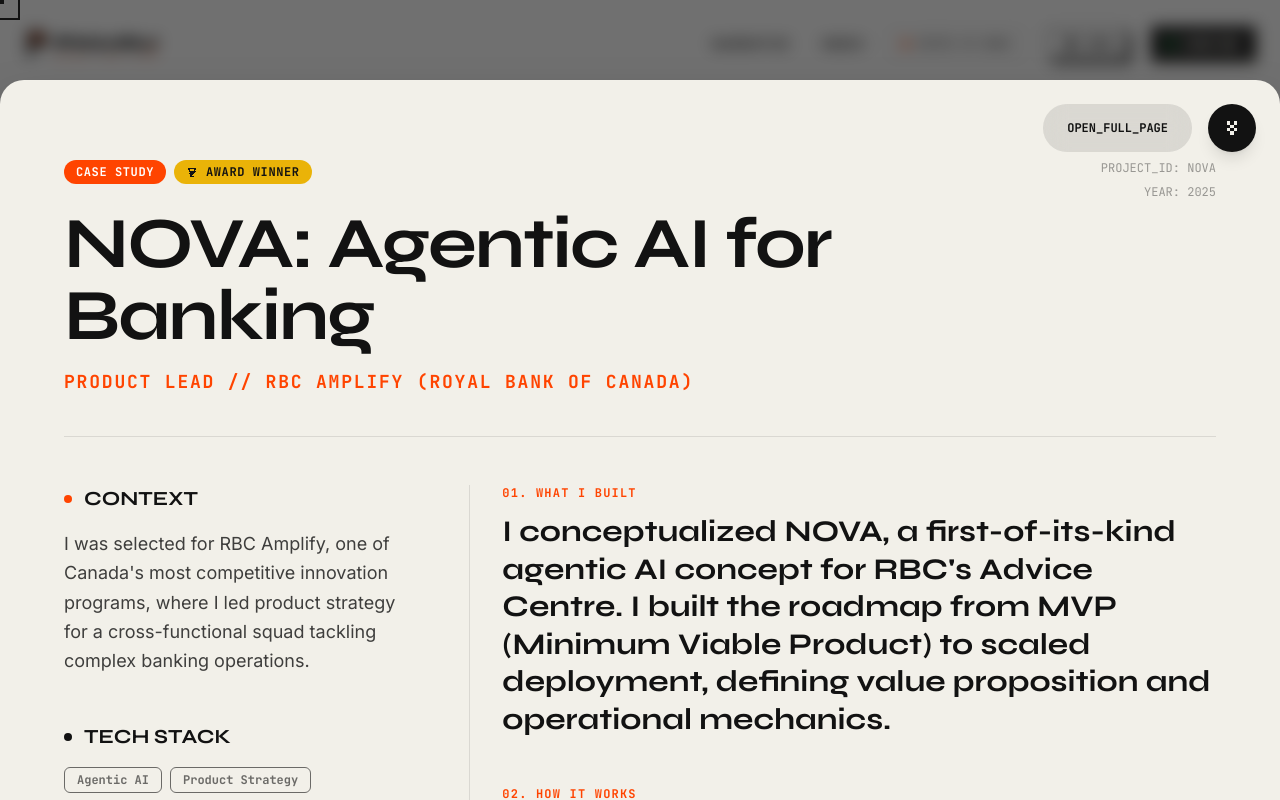
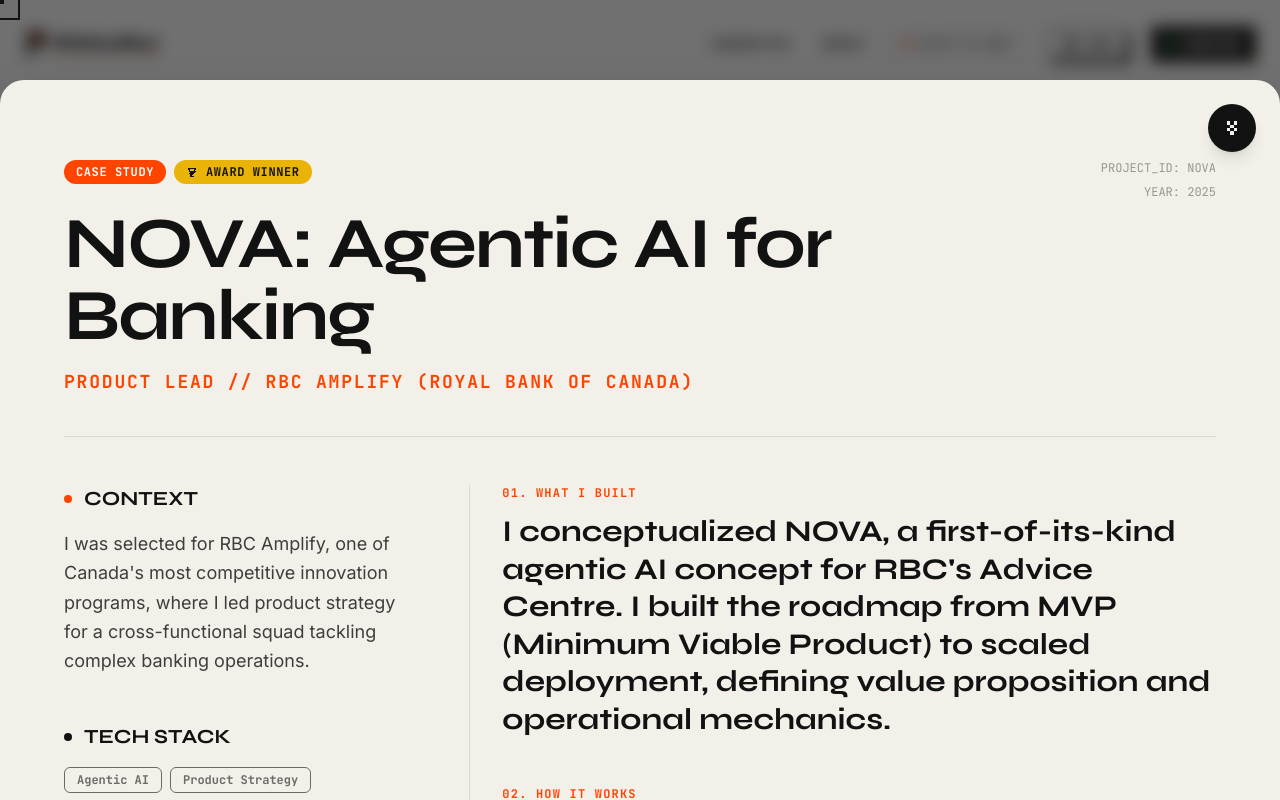
Before and after one commit to A-Pamimo/pamimo_com, a Next.js app: page / in a window 1280 px wide. Both pictures are taken after a click on the element 440 px from the left and 2113 px from the top of the page. Shown: the part 1713-2513 px from the top of the page. Built offline with nearby package versions, Linux system fonts and the light colour scheme.

Commit message:
Remove 'Open Full Page' button from project modal
Simplified the project modal header by removing the full page link button.
Users can now only close the modal, keeping the UI cleaner and more focused.

```diff
--- a/components/ProjectModal.tsx
+++ b/components/ProjectModal.tsx
@@ -45,13 +45,7 @@
             className="relative w-full max-w-7xl h-[90vh] bg-cream dark:bg-zinc rounded-t-3xl overflow-hidden pointer-events-auto flex flex-col shadow-2xl shadow-black/50"
         >
             {/* Header / Close Button */}
-            <div className="absolute top-6 right-6 z-50 flex gap-4">
-                 <a
-                    href={`/work/${project.id}`}
-                    className="bg-ink/10 text-ink dark:bg-white/10 dark:text-white h-12 px-6 rounded-full flex items-center justify-center hover:bg-pop hover:text-white dark:hover:bg-pop dark:hover:text-white transition-colors cursor-hoverable font-mono text-xs font-bold backdrop-blur-md"
-                 >
-                    OPEN_FULL_PAGE
-                 </a>
+            <div className="absolute top-6 right-6 z-50">
                  <button
                     onClick={onClose}
                     className="bg-ink text-cream dark:bg-white dark:text-ink w-12 h-12 rounded-full flex items-center justify-center hover:bg-pop hover:text-white dark:hover:bg-pop dark:hover:text-white transition-colors shadow-lg cursor-hoverable"
```
